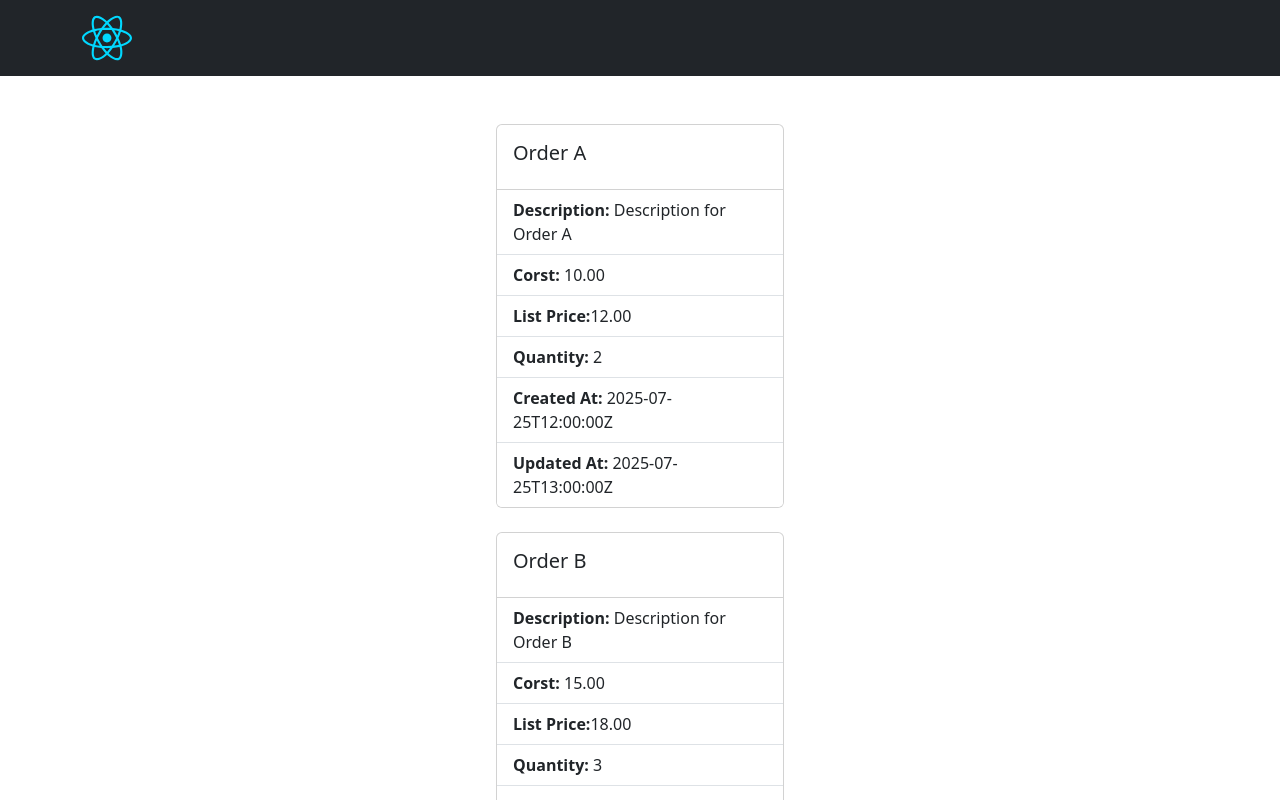
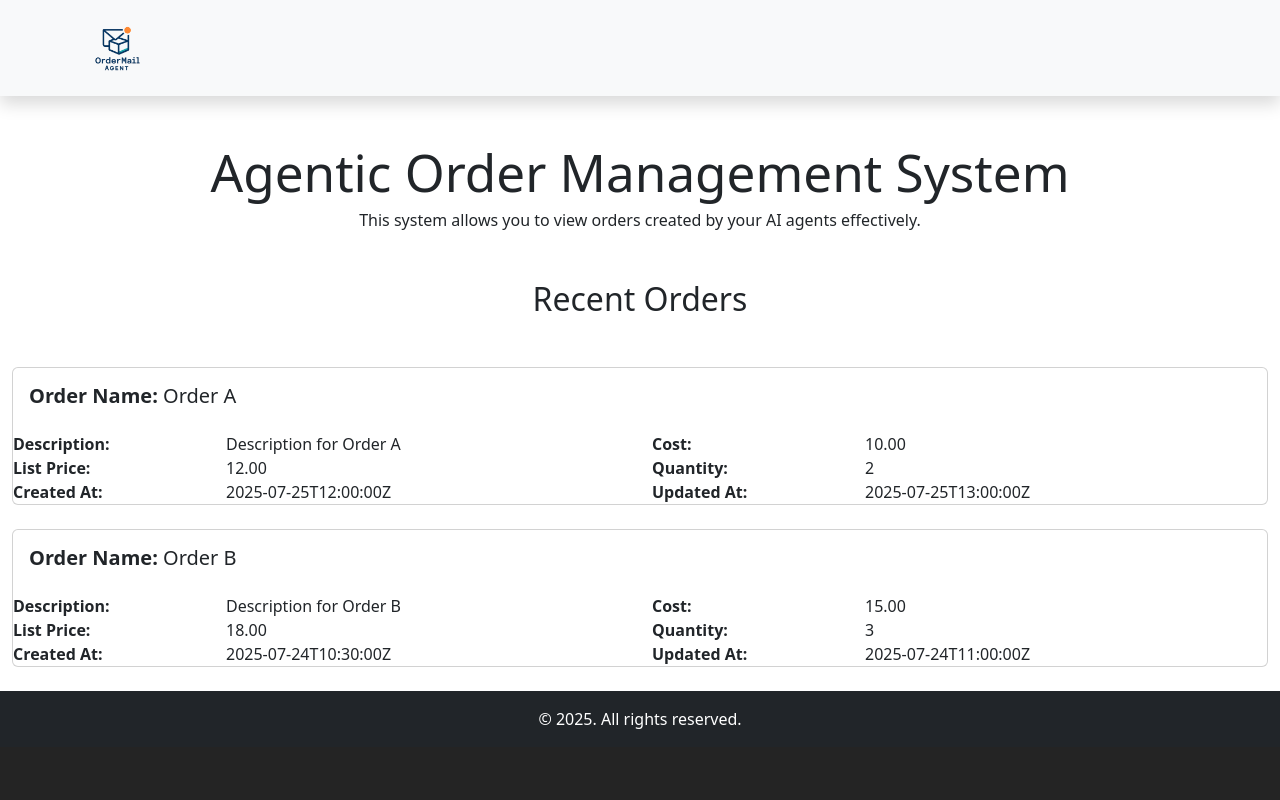
Before and after one commit to kevingil/agent-hackathon, a React (Vite) app in the folder frontend/: page / in a window 1280 px wide. Shown: the top 800 px of the page. Built offline with nearby package versions, Linux system fonts and the light colour scheme.

Commit message:
updated frontend

```diff
--- a/frontend/src/components/Layout/NavBar.tsx
+++ b/frontend/src/components/Layout/NavBar.tsx
@@ -1,14 +1,20 @@
 // import { useState } from "react";
 import { Navbar, Nav, Container } from "react-bootstrap";
 import { Link } from "react-router-dom";
-import logo from "../../assets/react.svg"; // replace with your logo image
+import logo from "../../assets/order_email_agent.png"; // replace with your logo image
 
 const Navigation = () => {
   return (
-    <Navbar bg="dark" variant="dark" expand="md" collapseOnSelect>
+    <Navbar
+      bg="light"
+      variant="dark"
+      expand="md"
+      collapseOnSelect
+      className="shadow"
+    >
       <Container>
         <Navbar.Brand as={Link} to="/">
-          <img src={logo} alt="Logo" width="50" height="50" />
+          <img src={logo} alt="Logo" width="70" height="70" />
         </Navbar.Brand>
         <Navbar.Toggle aria-controls="navbar-nav" />
         <Navbar.Collapse id="navbar-nav">
--- a/frontend/src/components/ListItems/OrderCard.tsx
+++ b/frontend/src/components/ListItems/OrderCard.tsx
@@ -1,37 +1,49 @@
 import Card from "react-bootstrap/Card";
-import ListGroup from "react-bootstrap/ListGroup";
+import Row from "react-bootstrap/Row";
+import Col from "react-bootstrap/Col";
 import type { OrderProps } from "../../types/Order";
 
 const OrderCard: React.FC<OrderProps> = ({ order }) => {
   return (
-    <>
-      <Card style={{ width: "18rem" }}>
-        <Card.Body>
-          <Card.Title>{order.name}</Card.Title>
-        </Card.Body>
-        <ListGroup className="list-group-flush">
-          <ListGroup.Item>
-            <strong>Description:</strong> {order.description}
-          </ListGroup.Item>
-          <ListGroup.Item>
-            <strong>Corst:</strong> {order.cost}
-          </ListGroup.Item>
-          <ListGroup.Item>
-            <strong>List Price:</strong>
-            {order.list_price}
-          </ListGroup.Item>
-          <ListGroup.Item>
-            <strong>Quantity:</strong> {order.quantity}
-          </ListGroup.Item>
-          <ListGroup.Item>
-            <strong>Created At:</strong> {order.created_at}
-          </ListGroup.Item>
-          <ListGroup.Item>
-            <strong>Updated At:</strong> {order.updated_at}
-          </ListGroup.Item>
-        </ListGroup>
-      </Card>
-    </>
+    <Card style={{ width: "100%" }} className="mb-4">
+      <Card.Body>
+        <Card.Title>
+          {" "}
+          <strong>Order Name: </strong>
+          {order.name}
+        </Card.Title>
+      </Card.Body>
+      <Row className="justify-content-center">
+        <Col md={2}>
+          <strong>Description:</strong>
+        </Col>
+        <Col md={4}>{order.description}</Col>
+        <Col md={2}>
+          <strong>Cost:</strong>
+        </Col>
+        <Col md={4}>{order.cost}</Col>
+      </Row>
+      <Row className="justify-content-center">
+        <Col md={2}>
+          <strong>List Price:</strong>
+        </Col>
+        <Col md={4}>{order.list_price}</Col>
+        <Col md={2}>
+          <strong>Quantity:</strong>
+        </Col>
+        <Col md={4}>{order.quantity}</Col>
+      </Row>
+      <Row className="justify-content-center">
+        <Col md={2}>
+          <strong>Created At:</strong>
+        </Col>
+        <Col md={4}>{order.created_at}</Col>
+        <Col md={2}>
+          <strong>Updated At:</strong>
+        </Col>
+        <Col md={4}>{order.updated_at}</Col>
+      </Row>
+    </Card>
   );
 };
 
--- a/frontend/src/components/Lists/Orders.tsx
+++ b/frontend/src/components/Lists/Orders.tsx
@@ -46,8 +46,7 @@ const Orders = () => {
   }, []);
 
   return (
-    <div className="d-flex justify-content-center align-items-center mt-5">
-      <div className="row flex-column">
+    <div className=" ">
       {loading ? (
         <div className="text-center">
           <h2>Loading...</h2>
@@ -64,7 +63,6 @@ const Orders = () => {
         ))
       )}
     </div>
-    </div>
   );
 };
 
--- a/frontend/src/pages/Home.tsx
+++ b/frontend/src/pages/Home.tsx
@@ -1,11 +1,28 @@
 import "../css/Home.css";
+import Container from "react-bootstrap/Container";
+import Row from "react-bootstrap/Row";
+import Col from "react-bootstrap/Col";
 import Orders from "../components/Lists/Orders";
 
 const HomePage: React.FC = () => {
   return (
-    <>
-      <Orders />
-    </>
+    <Container fluid>
+      <Row>
+        <Col md={12}>
+          <h1 className="text-center mt-5">Agentic Order Management System</h1>
+          <p className="text-center mb-5">
+            This system allows you to view orders created by your AI agents
+            effectively.
+          </p>
+        </Col>
+      </Row>
+      <Row>
+        <Col md={12}>
+          <h2 className="text-center mb-5">Recent Orders</h2>
+          <Orders />
+        </Col>
+      </Row>
+    </Container>
   );
 };
 
```
Also changed, not shown: frontend/src/assets/order_email_agent.png (added). Lines whose indentation alone changed are shown as unchanged.
